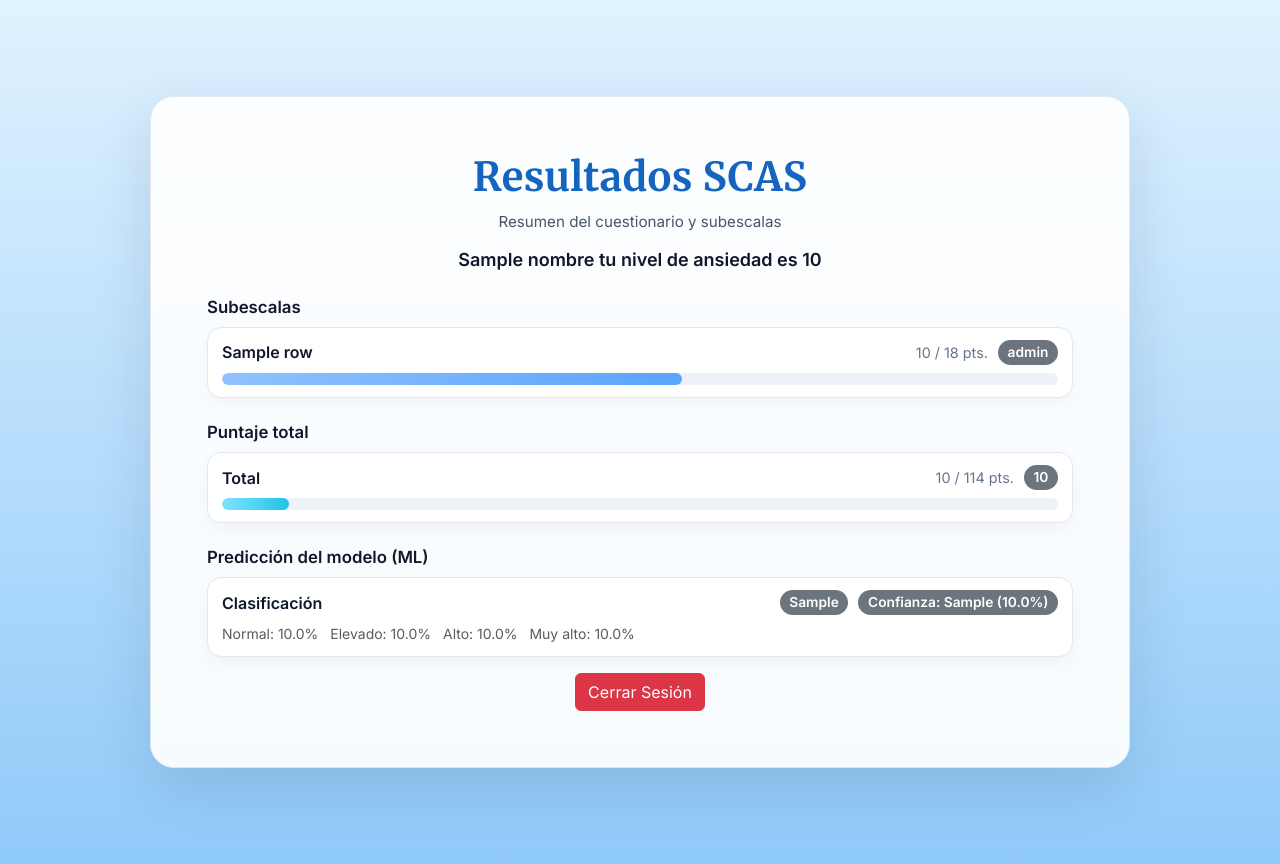
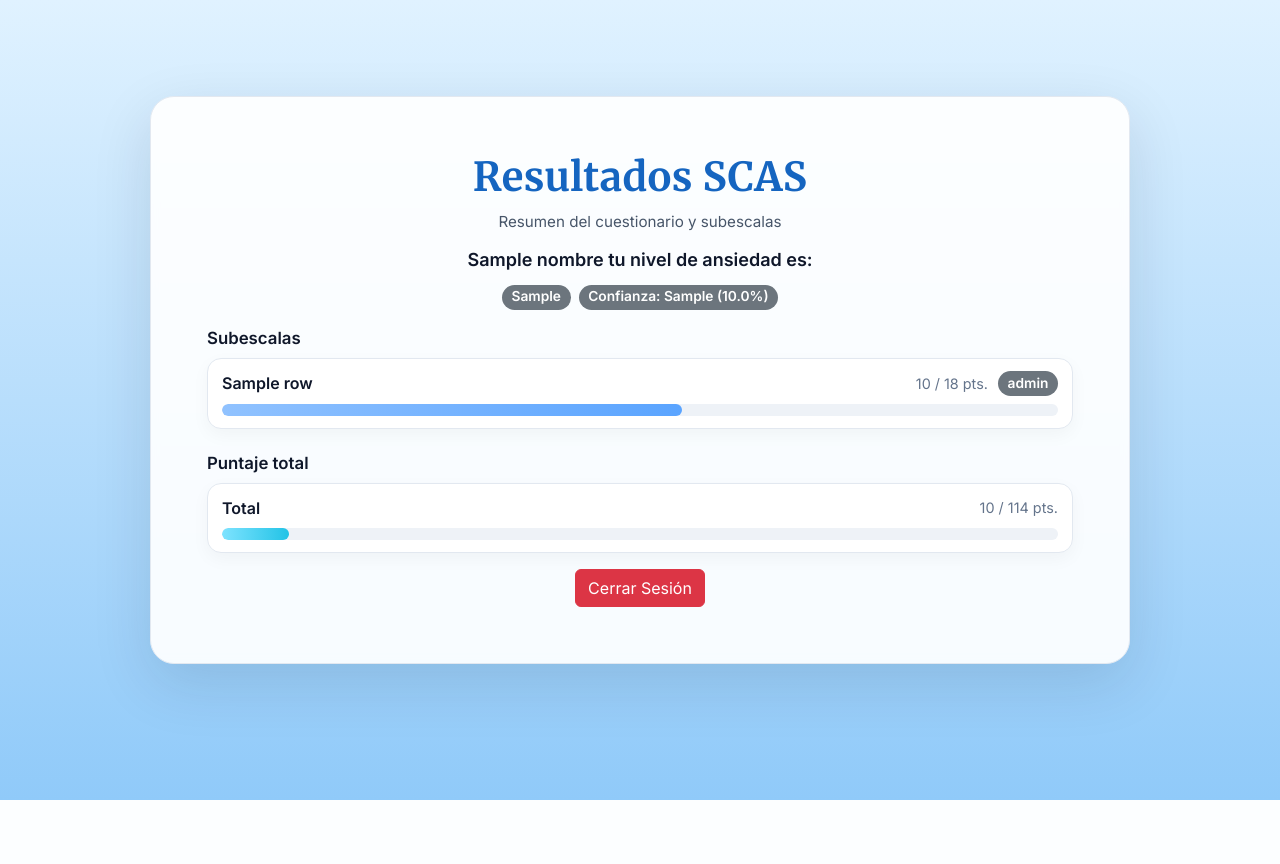
Before and after one commit to MirellaYuriko1/Tesis_clon, a Flask app: template templates/resultado.html in a window 1280 px wide. After the commit the page ends 800 px from the top, so only its background shows below. Run offline with Flask 3, Linux system fonts and the light colour scheme; the template is opened without the code that fills it: most values are stand-ins (such as "Sample title", 1, 10 or a date in 2020).

Commit message:
Actualizacion el resultado.html

```diff
--- a/templates/resultado.html
+++ b/templates/resultado.html
@@ -55,7 +55,12 @@
     .user-summary{
       text-align:center; font-weight:700;
       font-size: clamp(16px,1.6vw,18px);
-      color: var(--ink); margin-bottom: 24px;
+      color: var(--ink); margin-bottom: 12px;
+    }
+    /* NUEVO: fila de chips ML bajo el encabezado */
+    .ml-inline{
+      display:flex; justify-content:center; gap:8px;
+      flex-wrap:wrap; margin-bottom:18px;
     }
 
     .badge-level{ font-size:.86rem; border-radius:999px; padding:.35rem .6rem; font-weight:700; }
@@ -123,8 +128,41 @@
 
         <!-- Frase centrada -->
         <p class="user-summary">
-          <strong>{{ nombre }}</strong> tu nivel de ansiedad es <strong>{{ nivel_total }}</strong>
+          <strong>{{ nombre }}</strong> tu nivel de ansiedad es:
         </p>
+
+        {% if pred_ml or conf_ml %}
+          <div class="ml-inline">
+            {# Chip de NIVEL (usa ML; si faltara, cae a nivel_total) #}
+            {% set nivel_chip = pred_ml if pred_ml else nivel_total %}
+            {% set nl = (nivel_chip or '')|lower %}
+            {% if nl == 'muy alto' %}
+              <span class="badge badge-level bg-danger">{{ nivel_chip }}</span>
+            {% elif nl == 'alto' %}
+              <span class="badge badge-level bg-rose">{{ nivel_chip }}</span>
+            {% elif nl == 'elevado' %}
+              <span class="badge badge-level bg-warning text-dark">{{ nivel_chip }}</span>
+            {% elif nl == 'normal' %}
+              <span class="badge badge-level bg-success">{{ nivel_chip }}</span>
+            {% else %}
+              <span class="badge badge-level bg-secondary">{{ nivel_chip }}</span>
+            {% endif %}
+
+            {# Chip de CONFIANZA (con %) #}
+            {% if conf_ml %}
+              {% set c = (conf_ml or '')|lower %}
+              {% set conf_class = 'bg-secondary' %}
+              {% if c == 'alta' %}
+                {% set conf_class = 'bg-success' %}
+              {% elif c == 'media' %}
+                {% set conf_class = 'bg-warning text-dark' %}
+              {% endif %}
+              <span class="badge badge-level {{ conf_class }}">
+                Confianza: {{ conf_ml }}{% if conf_pct is not none %} ({{ conf_pct|round(0,'floor') }}%){% endif %}
+              </span>
+            {% endif %}
+          </div>
+        {% endif %}
 
         <!-- ====== Subescalas ====== -->
         {% set MAX_BY_LABEL = {
@@ -175,18 +213,7 @@
             <span class="scas-name">Total</span>
             <div class="scas-right">
               <span class="scas-score">{{ total }} / 114 pts.</span>
-              {% set nt = (nivel_total or '')|lower %}
-              {% if nt == 'muy alto' %}
-                <span class="badge badge-level bg-danger">{{ nivel_total }}</span>
-              {% elif nt == 'alto' %}
-                <span class="badge badge-level bg-rose">{{ nivel_total }}</span>
-              {% elif nt == 'elevado' %}
-                <span class="badge badge-level bg-warning text-dark">{{ nivel_total }}</span>
-              {% elif nt == 'normal' %}
-                <span class="badge badge-level bg-success">{{ nivel_total }}</span>
-              {% else %}
-                <span class="badge badge-level bg-secondary">{{ nivel_total }}</span>
-              {% endif %}
+              {# Se elimina la etiqueta de nivel aquí a petición #}
             </div>
           </div>
           <div class="scas-progress">
@@ -194,14 +221,16 @@
           </div>
         </div>
 
+        {# Control para no duplicar la info de ML abajo #}
+        {% set show_ml_card = False %}
+
         <!-- ====== Predicción del modelo (ML) ====== -->
-{% if pred_ml %}
+        {% if pred_ml and show_ml_card %}
           <h3 class="scas-title mt-4">Predicción del modelo (ML)</h3>
           <div class="scas-item">
             <div class="scas-top">
               <span class="scas-name">Clasificación</span>
               <div class="scas-right">
-        {# Badge de la clase predicha #}
                 {% set ml = (pred_ml or '')|lower %}
                 {% if ml == 'muy alto' %}
                   <span class="badge badge-level bg-danger">{{ pred_ml }}</span>
@@ -215,7 +244,6 @@
                   <span class="badge badge-level bg-secondary">{{ pred_ml }}</span>
                 {% endif %}
 
-        {# Badge de confianza #}
                 {% if conf_ml %}
                   {% set c = (conf_ml or '')|lower %}
                   {% set conf_class = 'bg-secondary' %}
@@ -231,17 +259,7 @@
               </div>
             </div>
 
-    {% if proba_ml %}
-      <!-- Probabilidades por clase, en orden fijo -->
-      <div class="small text-muted">
-        {% set orden = ['Normal','Elevado','Alto','Muy alto'] %}
-        {% for k in orden %}
-          {% if proba_ml.get(k) is not none %}
-            <span class="me-2">{{ k }}: {{ proba_ml[k]|round(0, 'floor') }}%</span>
-          {% endif %}
-        {% endfor %}
-      </div>
-    {% endif %}
+            {# Se eliminan porcentajes por clase para no abrumar #}
           </div>
         {% endif %}
 
```
Lines whose indentation alone changed are shown as unchanged.
